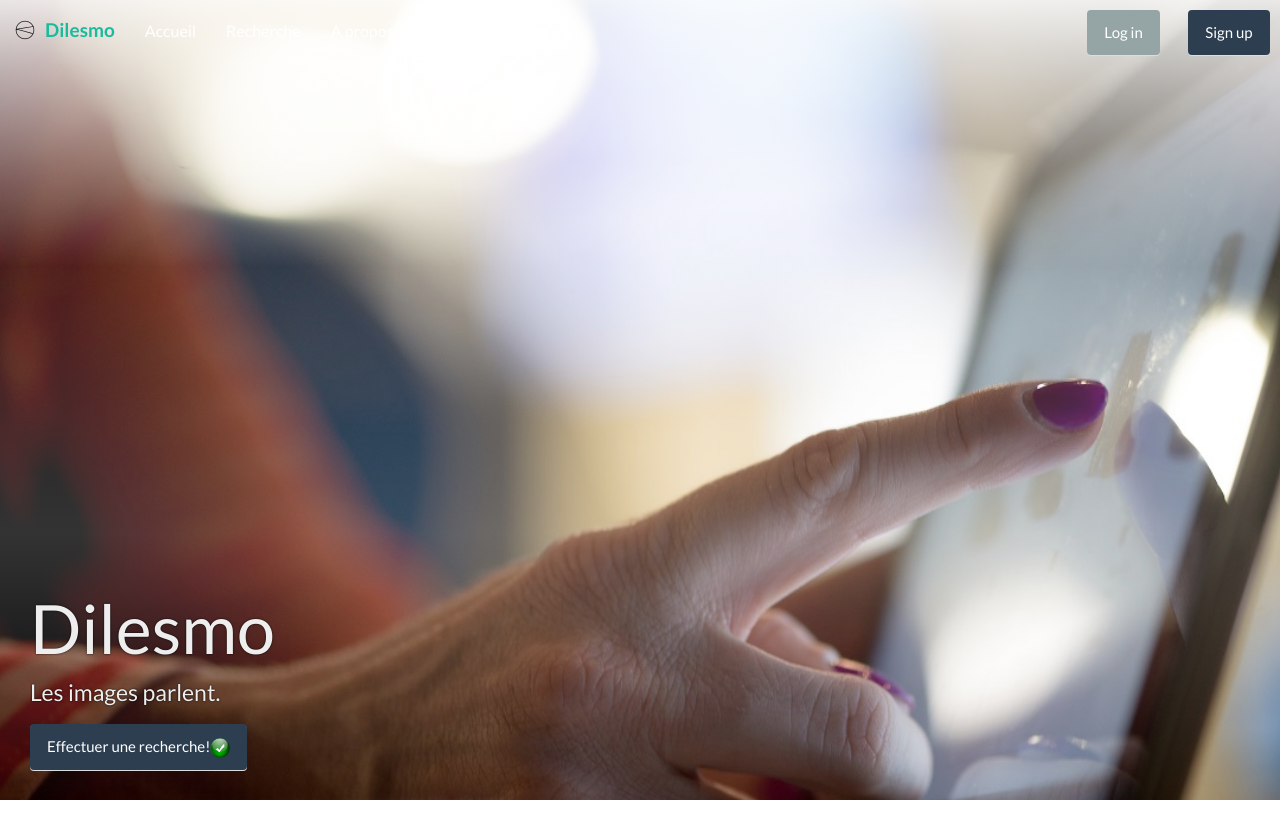
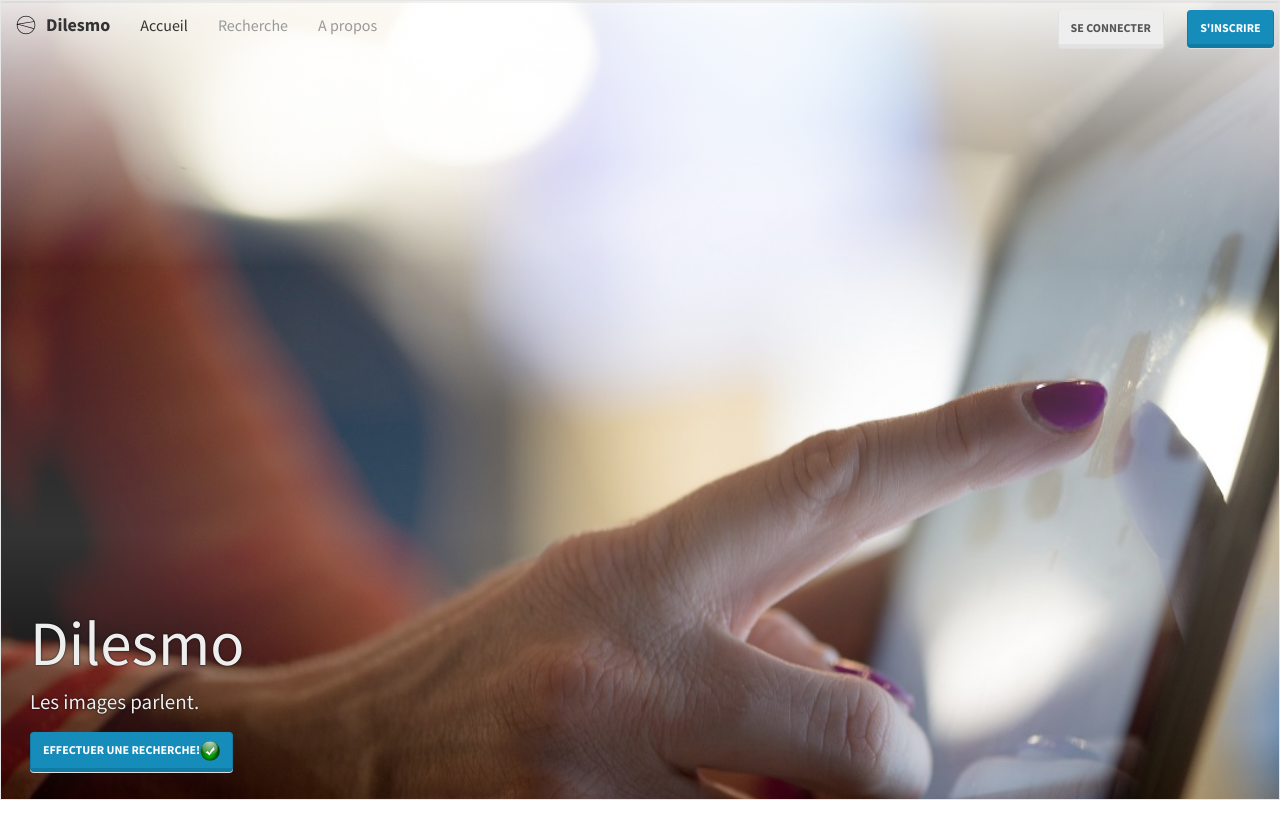
Before and after one commit to stuttup/dilesmo, a Django app: template src/templates/home.html in a window 1280 px wide. Shown: the top 840 px of the page. Run offline with Django 3.2, Linux system fonts and the light colour scheme; the template is opened without the code that fills it, so the values that code supplies are empty; some libraries are stand-ins or nearby versions.

Commit message:
Deleted brandname in query.html

```diff
--- a/src/templates/base.html
+++ b/src/templates/base.html
@@ -14,7 +14,7 @@
     <title>{% block title %}{% include "_brandname.html" %} :: {% endblock %}</title>
 
     <!-- Bootstrap core CSS -->
-    <link href="{% static 'bootstrap/css/bootstrap_flatly.min.css' %}" rel="stylesheet">
+    <link href="{% static 'bootstrap/css/bootstrap_lumen.min.css' %}" rel="stylesheet">
     <!--<link href="{% static 'bootstrap/css/creative.min.css' %}" rel="stylesheet">-->
 
     <!-- Custom styles for this site -->
--- a/src/templates/home.html
+++ b/src/templates/home.html
@@ -11,8 +11,8 @@
 
 {% block navbar-right %}
   {% if not user.is_authenticated %}
-<a class="btn btn-default" href="{% url 'accounts:login' %}" role="button">Log in</a>
-<a class="btn btn-primary" href="{% url 'accounts:signup' %}" role="button">Sign up</a>
+<a class="btn btn-default" href="{% url 'accounts:login' %}" role="button">Se connecter</a>
+<a class="btn btn-primary" href="{% url 'accounts:signup' %}" role="button">S'inscrire</a>
   {% else %}
     {{ block.super }}
   {% endif %}
--- a/src/templates/wiki/query.html
+++ b/src/templates/wiki/query.html
@@ -21,7 +21,9 @@
  <div class="container" id="searchblock">
       <div class="row">
         <div class="col-md-12 col-sm-12">
-          <h1>{% include "_brandname.html" %}</h1>
+            <br>
+            <br>
+            <br>
            <form class="form-inline" id="searchform" action=" " method="GET">
               <div class="form-group">
 
```
Also changed, not shown: 1 other file.
